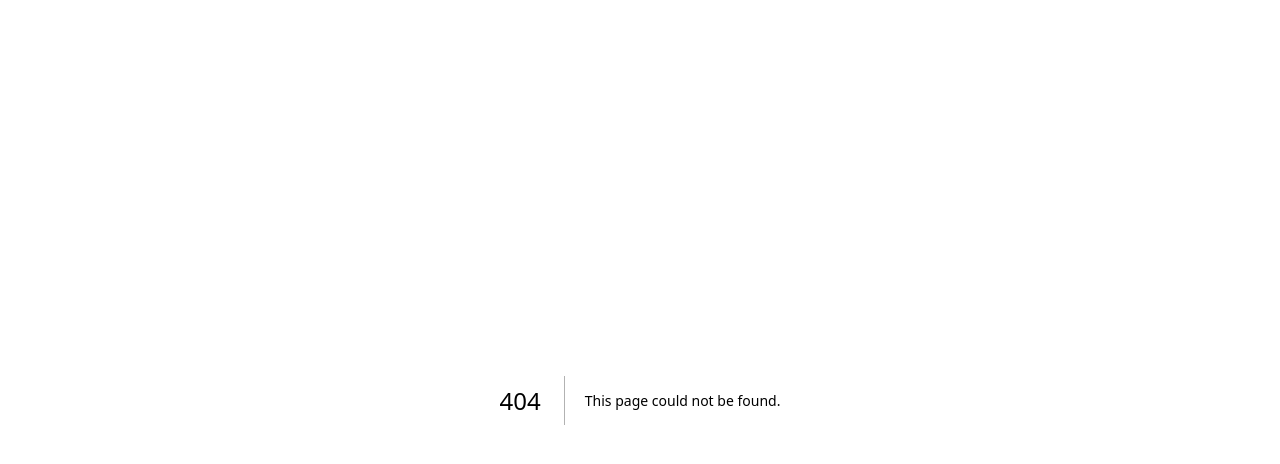
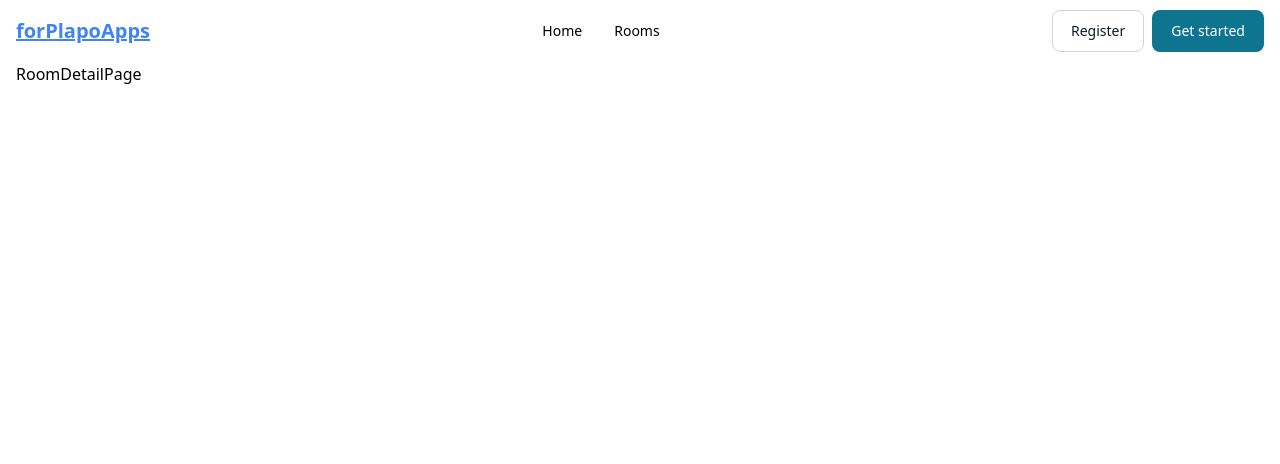
Before and after one commit to forPlapoApps/old-client-next, a Next.js app: page /rooms/1 in a window 1280 px wide. Before the commit this address had no page. Shown: the top 464 px of the page. Built offline with nearby package versions, Linux system fonts and the light colour scheme.

Commit message:
feat: add room detail page #3

```diff
--- /dev/null
+++ b/src/pages/rooms/[roomId].tsx
@@ -0,0 +1,11 @@
+import Layout from "@/core/layouts/Layout"
+
+const ShowRoomPage = () => {
+  return (
+    <Layout title="">
+      <p>RoomDetailPage</p>
+    </Layout>
+  )
+}
+
+export default ShowRoomPage
```
